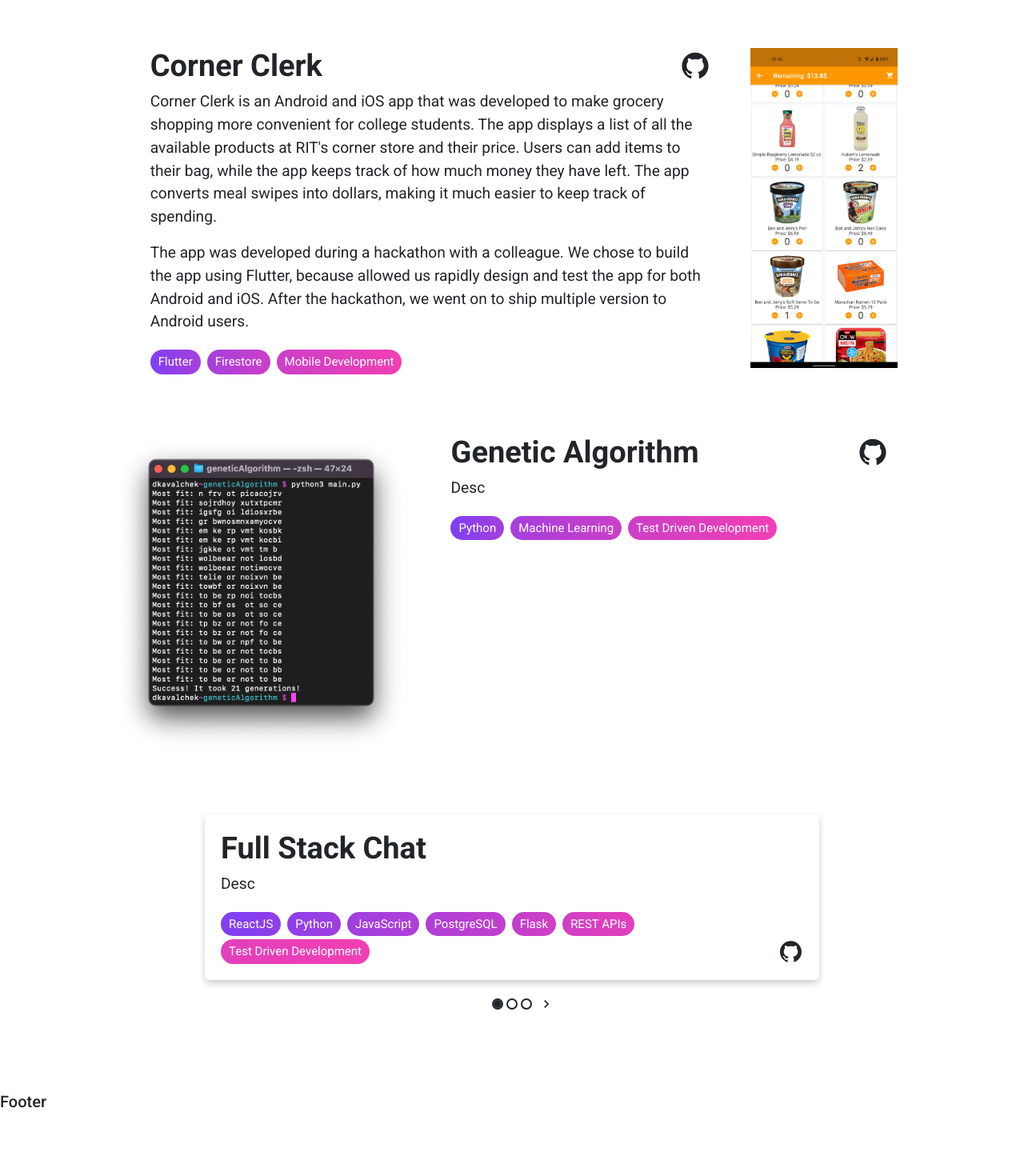
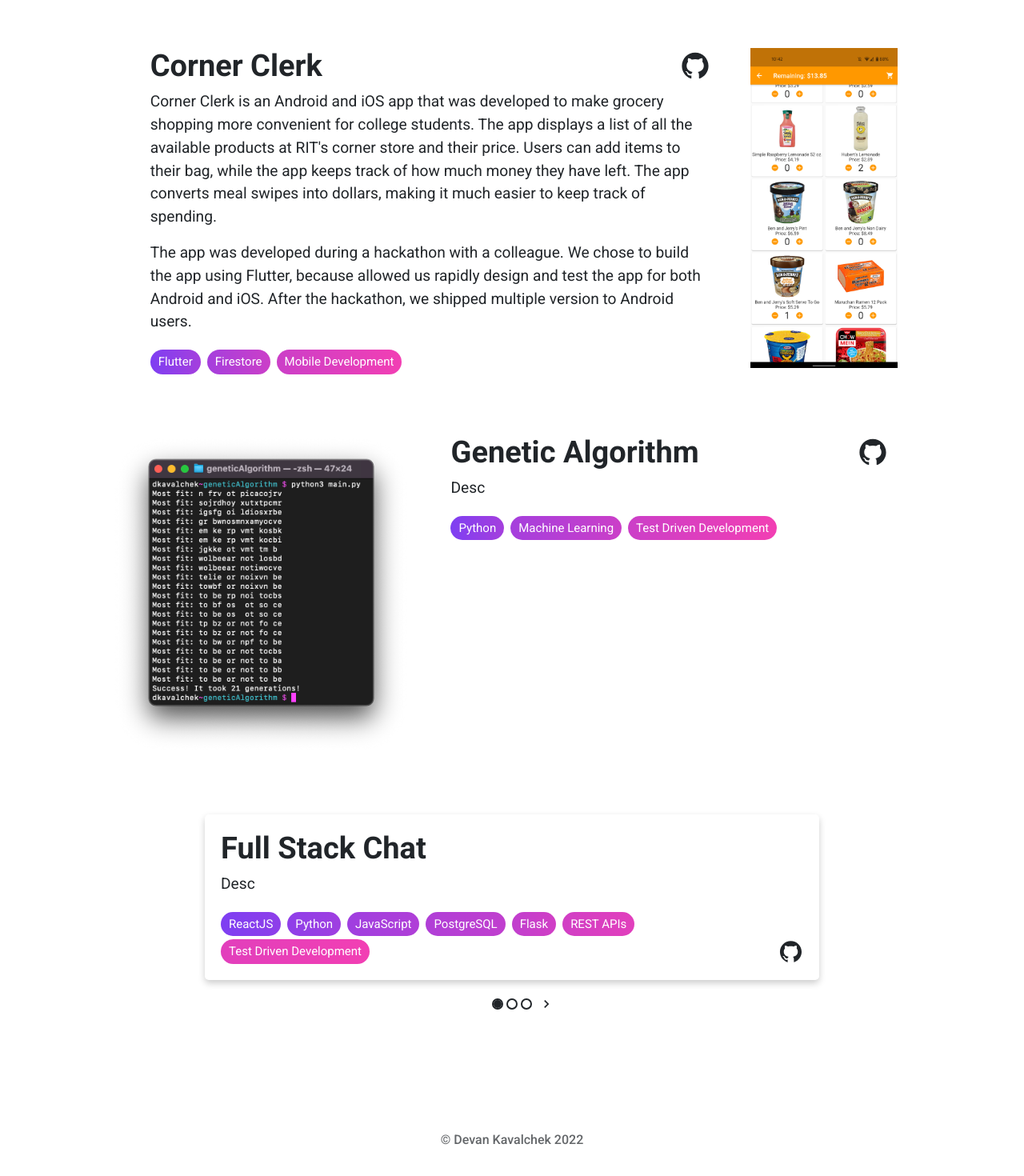
Before and after one commit to devkav/personalWebsite, a React (Create React App) app: page / in a window 1280 px wide. Shown: the part 2889-4359 px from the top of the page at 80% size. Before the commit the page ends 4286 px from the top, so only its background shows below. Built offline with nearby package versions, Linux system fonts and the light colour scheme.

Commit message:
added footer

```diff
--- a/src/components/Footer.jsx
+++ b/src/components/Footer.jsx
@@ -4,7 +4,7 @@ class Footer extends Component {
     render() {
         return (
             <div className="footer">
-                <h5>Footer</h5>
+                <h5>&#169; Devan Kavalchek 2022</h5>
             </div>
         );
     }
--- a/src/pages/Projects.jsx
+++ b/src/pages/Projects.jsx
@@ -26,8 +26,8 @@ class Projects extends Component {
                     dollars, making it much easier to keep track of spending.`,
                     `The app was developed during a hackathon with a colleague. We chose to
                     build the app using Flutter, because allowed us rapidly design and test
-                    the app for both Android and iOS. After the hackathon, we went on to
-                    ship multiple version to Android users.`,
+                    the app for both Android and iOS. After the hackathon, we shipped
+                    multiple version to Android users.`,
                 ],
                 tags: ["Flutter", "Firestore", "Mobile Development"],
                 githubLink: "https://github.com/DevanTurtle7/clayHack2020"
--- a/src/style/App.css
+++ b/src/style/App.css
@@ -27,7 +27,10 @@
 }
 
 .footer {
-    margin-top: 100px;
+    margin-top: 150px;
+    margin-bottom: 50px;
+    text-align: center;
+    color: rgba(33, 37, 41, 0.7);
 }
 
 .chip {
--- a/src/style/index.css
+++ b/src/style/index.css
@@ -29,6 +29,11 @@ h3 {
 
 h4 {
   font-size: clamp(16px, 1.5vw, 20px) !important;
+  font-weight: 500 !important;
+}
+
+h5 {
+  font-size: 1rem !important;
   font-weight: 500 !important;
 }
 
```
